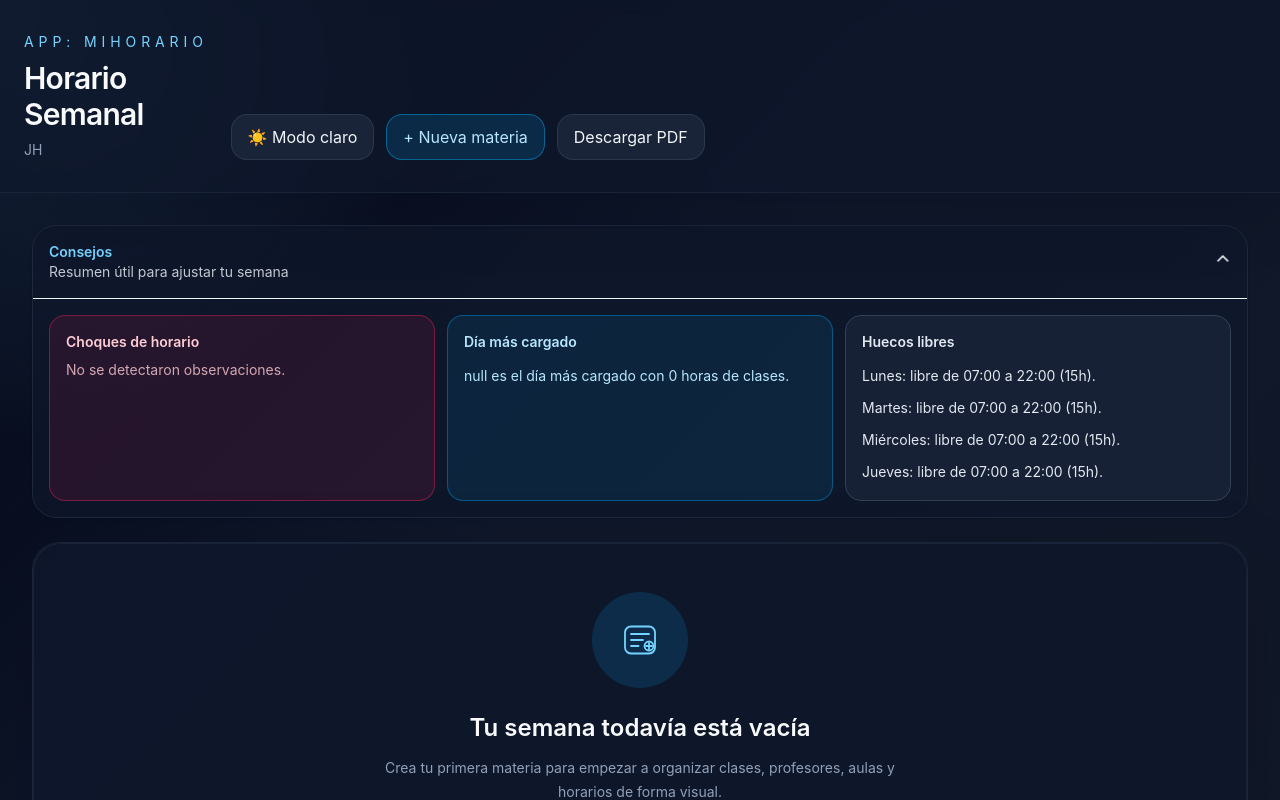
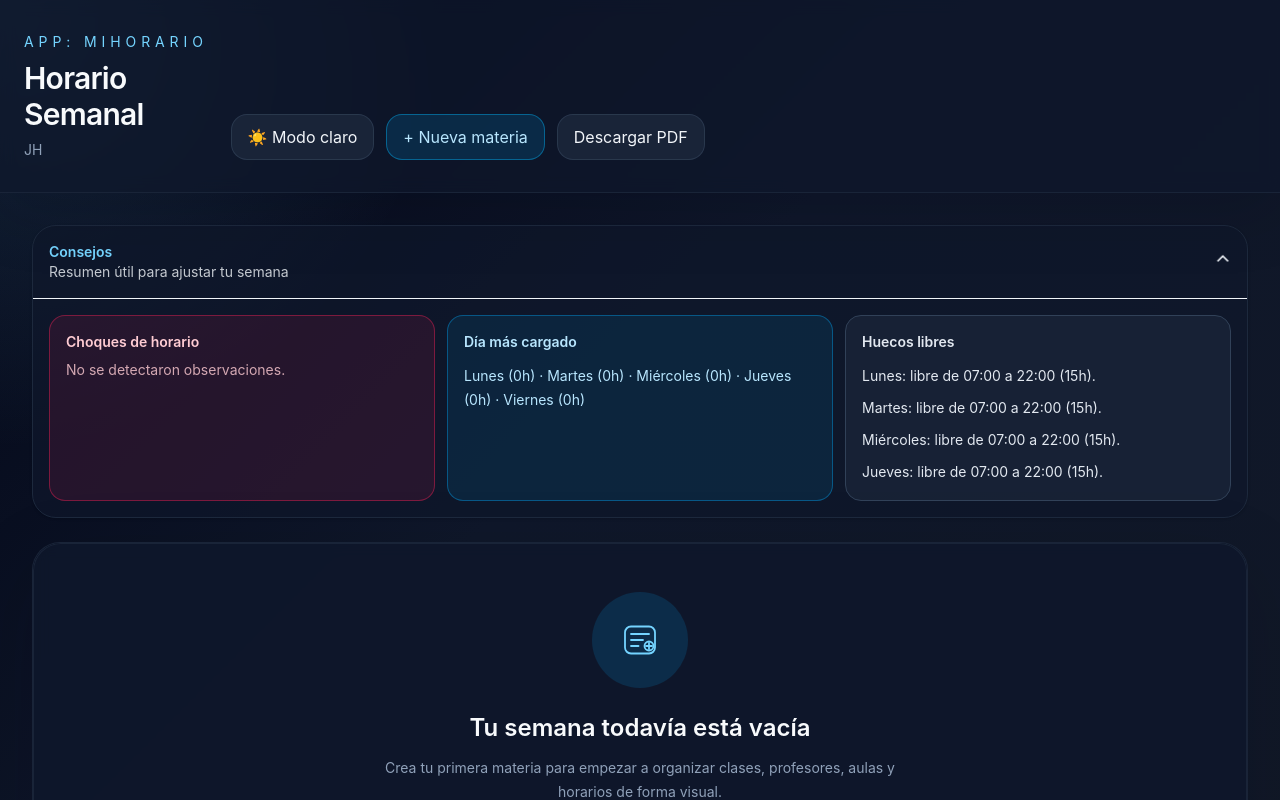
Before and after one commit to Jonathannn-h/miHorario, a React (Vite) app: page / in a window 1280 px wide. Shown: the top 800 px of the page. Built offline with nearby package versions, Linux system fonts and the light colour scheme; the HTML template or start-up script is replaced by a standard one.

Commit message:
Arreglo: Dia mas cargado ya muestra correctamente"

```diff
--- a/src/components/PanelConsejos.jsx
+++ b/src/components/PanelConsejos.jsx
@@ -32,13 +32,20 @@ function PanelConsejos({ materias, isDark = false }) {
   };
 
   const choques = consejos.choques.map((choque) => `${choque.dia}: ${choque.materiaA} y ${choque.materiaB} se solapan de ${minutosAHora(choque.inicioSolape)} a ${minutosAHora(choque.finSolape)}.`);
-  const diaMasCargado = consejos.diaMasCargado.totalMinutes === 0
-    ? 'Aún no hay materias cargadas.'
-    : `${consejos.diaMasCargado.dia} es el día más cargado con ${Math.round(consejos.diaMasCargado.totalMinutos / 60)} horas de clases.`;
+
+  const diasMasCargados = consejos.diasMasCargados.length === 0
+    ? ['Todavía no hay materias cargadas.']
+    : consejos.diasMasCargados.map((item) => `${item.dia} (${Math.round(item.totalMinutos / 60)}h)`).join(' · ');
+
   const huecos = consejos.huecosLibres
     .filter((hueco) => hueco.duracionMinutos > 0)
     .slice(0, 4)
     .map((hueco) => `${hueco.dia}: libre de ${minutosAHora(hueco.inicio)} a ${minutosAHora(hueco.fin)} (${Math.round(hueco.duracionMinutos / 60)}h).`);
+
+  const huecosVacios = consejos.huecosLibres.filter((hueco) => hueco.duracionMinutos > 0);
+  const mensajeDiasVacios = consejos.cargas
+    .filter((item) => item.totalMinutos === 0)
+    .map((item) => `${item.dia}: No tienes materias este día.`);
 
   return (
     <div className={`mb-6 rounded-[24px] border shadow-sm ${isDark ? 'border-slate-800 bg-slate-900/70' : 'border-slate-200 bg-white/80'}`}>
@@ -56,8 +63,8 @@ function PanelConsejos({ materias, isDark = false }) {
       {abierto && (
         <div className="grid gap-3 border-t px-4 py-4 md:grid-cols-3">
           {renderBloque('Choques de horario', choques, 'alerta')}
-          {renderBloque('Día más cargado', [diaMasCargado], 'info')}
-          {renderBloque('Huecos libres', huecos, 'default')}
+          {renderBloque('Día más cargado', [diasMasCargados], 'info')}
+          {renderBloque('Huecos libres', huecosVacios.length > 0 ? huecos : mensajeDiasVacios.length > 0 ? mensajeDiasVacios : ['No hay huecos libres para mostrar.'], 'default')}
         </div>
       )}
     </div>
--- a/src/utils/consejos.js
+++ b/src/utils/consejos.js
@@ -52,22 +52,22 @@ export function calcularConsejos(materias = []) {
     totalMinutos: materias.reduce((total, materia) => total + obtenerDuracionMinutos(materia), 0),
   }));
 
-  const diaMasCargado = cargas.reduce(
-    (max, actual) => (actual.totalMinutos > max.totalMinutos ? actual : max),
-    { dia: null, totalMinutos: 0 }
-  );
+  const maxCarga = Math.max(...cargas.map((item) => item.totalMinutos));
+  const diasMasCargados = cargas
+    .filter((item) => item.totalMinutos === maxCarga)
+    .map((item) => ({ ...item }));
 
   const huecosLibres = materiasPorDia.flatMap(({ dia, materias }) => {
     const ordenadas = [...materias].sort((a, b) => horaEnMinutos(a.horaInicio) - horaEnMinutos(b.horaInicio));
 
     if (ordenadas.length === 0) {
-      return [{ dia, inicio: HORA_INICIO_DIA, fin: HORA_FIN_DIA, duracionMinutos: HORA_FIN_DIA - HORA_INICIO_DIA }];
+      return [{ dia, inicio: HORA_INICIO_DIA, fin: HORA_FIN_DIA, duracionMinutos: HORA_FIN_DIA - HORA_INICIO_DIA, tipo: 'vacio' }];
     }
 
     const gaps = [];
 
     if (horaEnMinutos(ordenadas[0].horaInicio) > HORA_INICIO_DIA) {
-      gaps.push({ dia, inicio: HORA_INICIO_DIA, fin: horaEnMinutos(ordenadas[0].horaInicio), duracionMinutos: horaEnMinutos(ordenadas[0].horaInicio) - HORA_INICIO_DIA });
+      gaps.push({ dia, inicio: HORA_INICIO_DIA, fin: horaEnMinutos(ordenadas[0].horaInicio), duracionMinutos: horaEnMinutos(ordenadas[0].horaInicio) - HORA_INICIO_DIA, tipo: 'gap' });
     }
 
     for (let i = 1; i < ordenadas.length; i += 1) {
@@ -77,13 +77,13 @@ export function calcularConsejos(materias = []) {
       const inicioActual = horaEnMinutos(actual.horaInicio);
 
       if (inicioActual > inicioAnterior) {
-        gaps.push({ dia, inicio: inicioAnterior, fin: inicioActual, duracionMinutos: inicioActual - inicioAnterior });
+        gaps.push({ dia, inicio: inicioAnterior, fin: inicioActual, duracionMinutos: inicioActual - inicioAnterior, tipo: 'gap' });
       }
     }
 
     const ultima = ordenadas[ordenadas.length - 1];
     if (horaEnMinutos(ultima.horaFin) < HORA_FIN_DIA) {
-      gaps.push({ dia, inicio: horaEnMinutos(ultima.horaFin), fin: HORA_FIN_DIA, duracionMinutos: HORA_FIN_DIA - horaEnMinutos(ultima.horaFin) });
+      gaps.push({ dia, inicio: horaEnMinutos(ultima.horaFin), fin: HORA_FIN_DIA, duracionMinutos: HORA_FIN_DIA - horaEnMinutos(ultima.horaFin), tipo: 'gap' });
     }
 
     return gaps;
@@ -91,7 +91,7 @@ export function calcularConsejos(materias = []) {
 
   return {
     choques,
-    diaMasCargado,
+    diasMasCargados,
     huecosLibres,
     cargas,
   };
```
Also changed, not shown: 3 other files (tests, documents, lock files or other folders).
